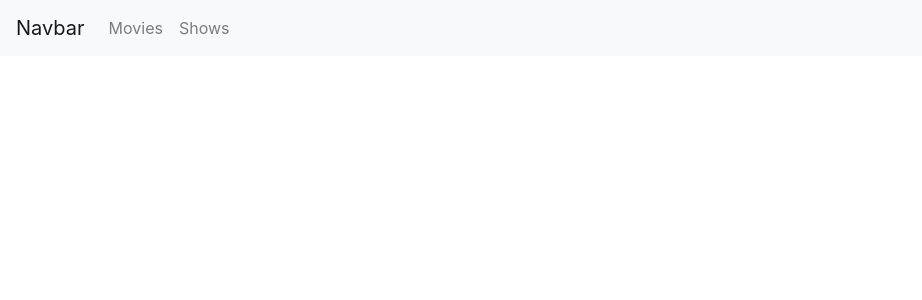
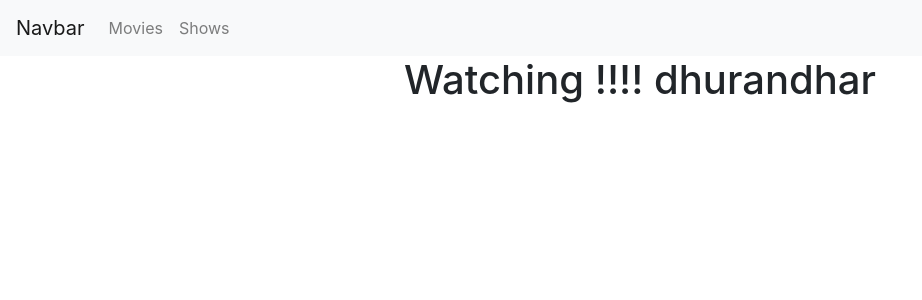
Before and after one commit to samirvithlani/mern_react_24_club_26, a React (Vite) app: page /watch/dhurandhar in a window 1280 px wide. Before the commit this address had no page. Shown: the top 300 px of the page, without its empty margins (0-922 px from the left). Built offline with nearby package versions, Linux system fonts and the light colour scheme.

Commit message:
wild card char routing

```diff
--- a/src/App.jsx
+++ b/src/App.jsx
@@ -12,6 +12,9 @@ import { Movies } from './components/hotstar/Movies'
 import { Route, Routes } from 'react-router-dom'
 import { Shows } from './components/hotstar/Shows'
 import { Navbar } from './components/Navbar'
+import { HomePage } from './components/hotstar/HomePage'
+import { Error404 } from './components/Error404'
+import { Watch } from './components/hotstar/Watch'
 
 
 function App() {
@@ -25,6 +28,9 @@ function App() {
           <Routes>
             <Route path='/movies' element ={<Movies/>}></Route>
             <Route path='/shows' element = {<Shows/>}></Route>
+            <Route path='/' element = {<HomePage/>}></Route>
+            <Route path='/*' element ={<Error404/>}></Route>
+            <Route path='/watch/:name' element = {<Watch/>}></Route>
           </Routes>
     </div>
   )
--- /dev/null
+++ b/src/components/Error404.jsx
@@ -0,0 +1,10 @@
+import React from 'react'
+
+export const Error404 = () => {
+  return (
+    <div>
+        <h1>Page Not Found !!!!</h1>
+    </div>
+
+  )
+}
--- a/src/components/Navbar.jsx
+++ b/src/components/Navbar.jsx
@@ -5,9 +5,9 @@ export const Navbar = () => {
   return (
     <div>
       <nav class="navbar navbar-expand-lg navbar-light bg-light">
-        <a class="navbar-brand" href="#">
+        <Link class="navbar-brand" to="/">
           Navbar
-        </a>
+        </Link>
         <button
           class="navbar-toggler"
           type="button"
--- /dev/null
+++ b/src/components/hotstar/HomePage.jsx
@@ -0,0 +1,9 @@
+import React from 'react'
+
+export const HomePage = () => {
+  return (
+    <div style={{textAlign:"center"}}>
+        <h1>HomePage</h1>
+    </div>
+  )
+}
--- a/src/components/hotstar/Movies.jsx
+++ b/src/components/hotstar/Movies.jsx
@@ -1,9 +1,21 @@
 import React from 'react'
+import { Link } from 'react-router-dom'
 
 export const Movies = () => {
   return (
     <div style={{textAlign:"center"}}>
          <h1>MOVIES</h1>
+         <ol>
+            <li>
+              <Link to="/watch/dhurandhar">Dhurandhar</Link>
+            </li>
+            <li>
+              <Link to="/watch/omg">OMG</Link>
+            </li>
+            <li>
+              <Link to="/watch/rrr">RRR</Link>
+            </li>
+         </ol>
     </div>
   )
 }
--- /dev/null
+++ b/src/components/hotstar/Watch.jsx
@@ -0,0 +1,19 @@
+import React from 'react'
+import { useParams } from 'react-router-dom'
+
+export const Watch = () => {
+
+    //<Route path='/watch/:id' element = {<Watch/>}></Route>
+    //const movieName = useParams().id;
+
+    //<Route path='/watch/:name' element = {<Watch/>}></Route>
+    const movieName = useParams().name;
+
+
+
+  return (
+    <div style={{textAlign:"center"}}>
+        <h1>Watching !!!! {movieName}</h1>
+    </div>
+  )
+}
```
Also changed, not shown: th.txt.
